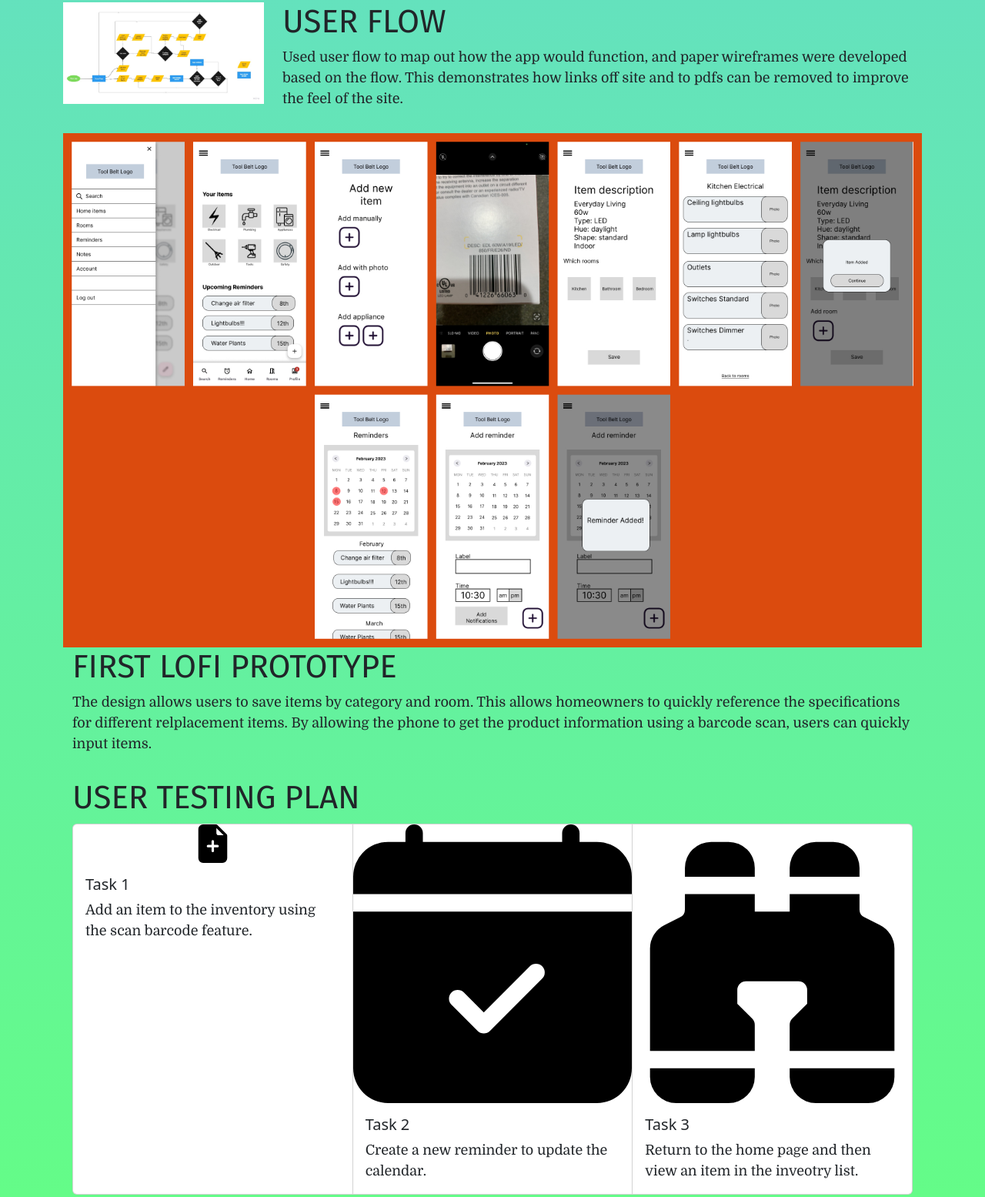
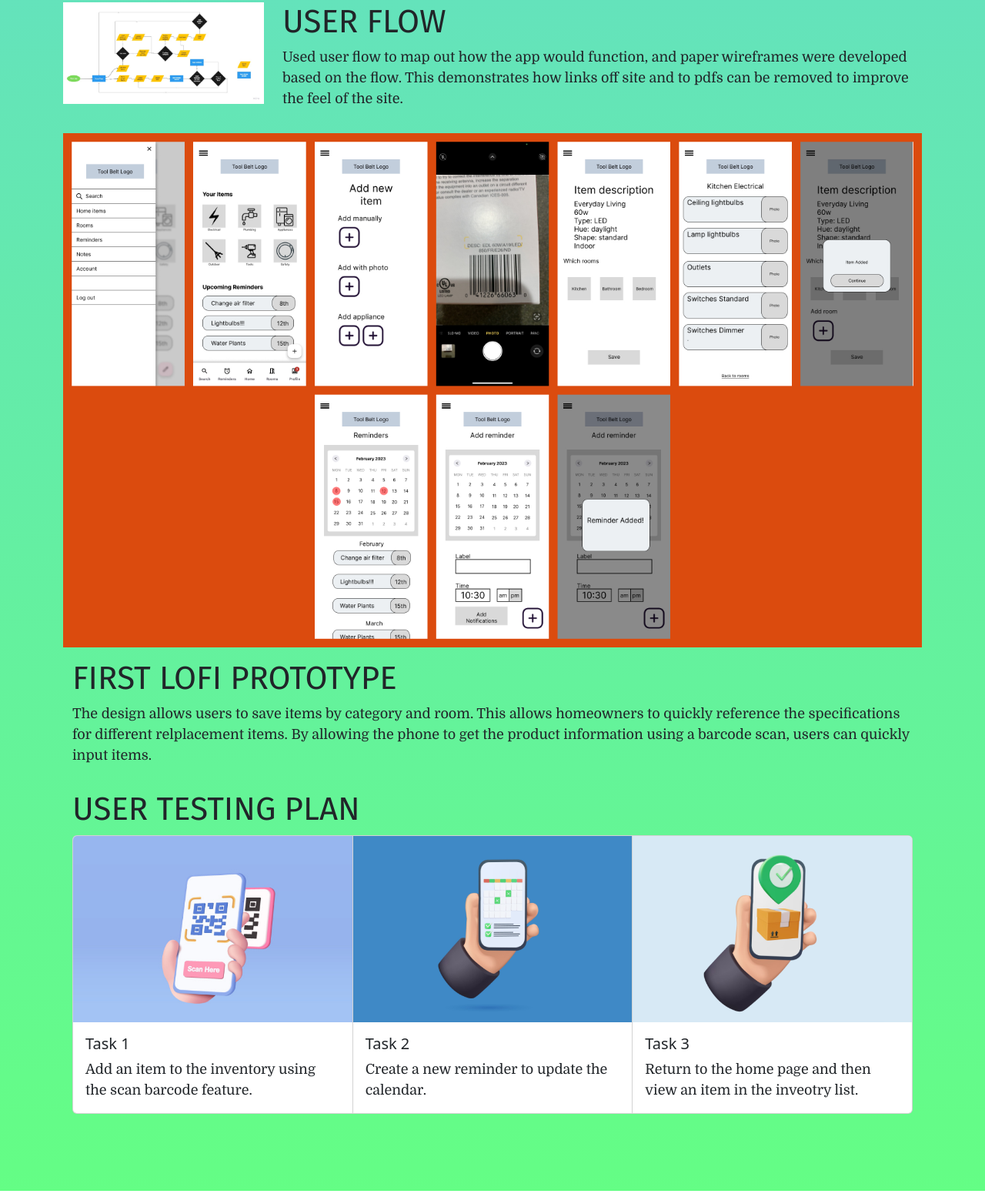
Before and after one commit to rdmadland/UX_UI_HW_20, a plain HTML site: page index.html in a window 1280 px wide. Shown: the part 1940-3495 px from the top of the page at 77% size. Drawn offline with nearby package versions, Linux system fonts and the light colour scheme.

Commit message:
Added more content
Added user testing plan info

```diff
--- a/css/style.css
+++ b/css/style.css
@@ -201,8 +201,9 @@ body {
 
   }
 
-
-
+.lofi {
+    padding-bottom: 15px;
+}
 
   /*
 ==========================================
--- a/index.html
+++ b/index.html
@@ -39,6 +39,7 @@
     <section>
         <!--Jumbotron component from bootstrap-->
         <div class="p-5 mb-4 bg-body-tertiary rounded-3">
+
             <div class="container-fluid py-5">
               <h1 class="display-5 fw-bold">Custom jumbotron</h1>
               <p class="col-md-8 fs-4">Using a series of utilities, you can create this jumbotron, just like the one in previous versions of Bootstrap. Check out the examples below for how you can remix and restyle it to your liking.</p>
@@ -137,7 +138,7 @@
           <div class="container">
             <div class="row">
                 <div class="col">
-                        <img src="images/toolbelt-lofi.jpg" class="float-start" alt="lo-fi">
+                        <img src="images/toolbelt-lofi.jpg" class="float-start lofi" alt="lo-fi">
                 </div>
             </div>
 
@@ -165,21 +166,21 @@
             <!--Bootstrap component cards-->
               <div class="card-group">
                 <div class="card">
-                  <img src="images/taks1.svg" class="card-img-top" alt="task1" height="50px">
+                  <img src="images/scan.jpg" class="card-img-top" alt="task1">
                   <div class="card-body">
                     <h5 class="card-title">Task 1</h5>
                     <p class="card-text">Add an item to the inventory using the scan barcode feature.</p>
                   </div>
                 </div>
                 <div class="card">
-                  <img src="images/task2.svg" class="card-img-top" alt="task2">
+                  <img src="images/calendar2.png" class="card-img-top" alt="task2">
                   <div class="card-body">
                     <h5 class="card-title">Task 2</h5>
                     <p class="card-text">Create a new reminder to update the calendar.</p>
                   </div>
                 </div>
                 <div class="card">
-                  <img src="images/task3.svg" class="card-img-top" alt="taks3">
+                  <img src="images/inventory.png" class="card-img-top" alt="taks3">
                   <div class="card-body">
                     <h5 class="card-title">Task 3</h5>
                     <p class="card-text">Return to the home page and then view an item in the inveotry list.</p>
```
Also changed, not shown: images/calendar.png (added), images/calendar2.png (added), images/inventory.png (added), images/scan.jpg (added), 5 other files.
